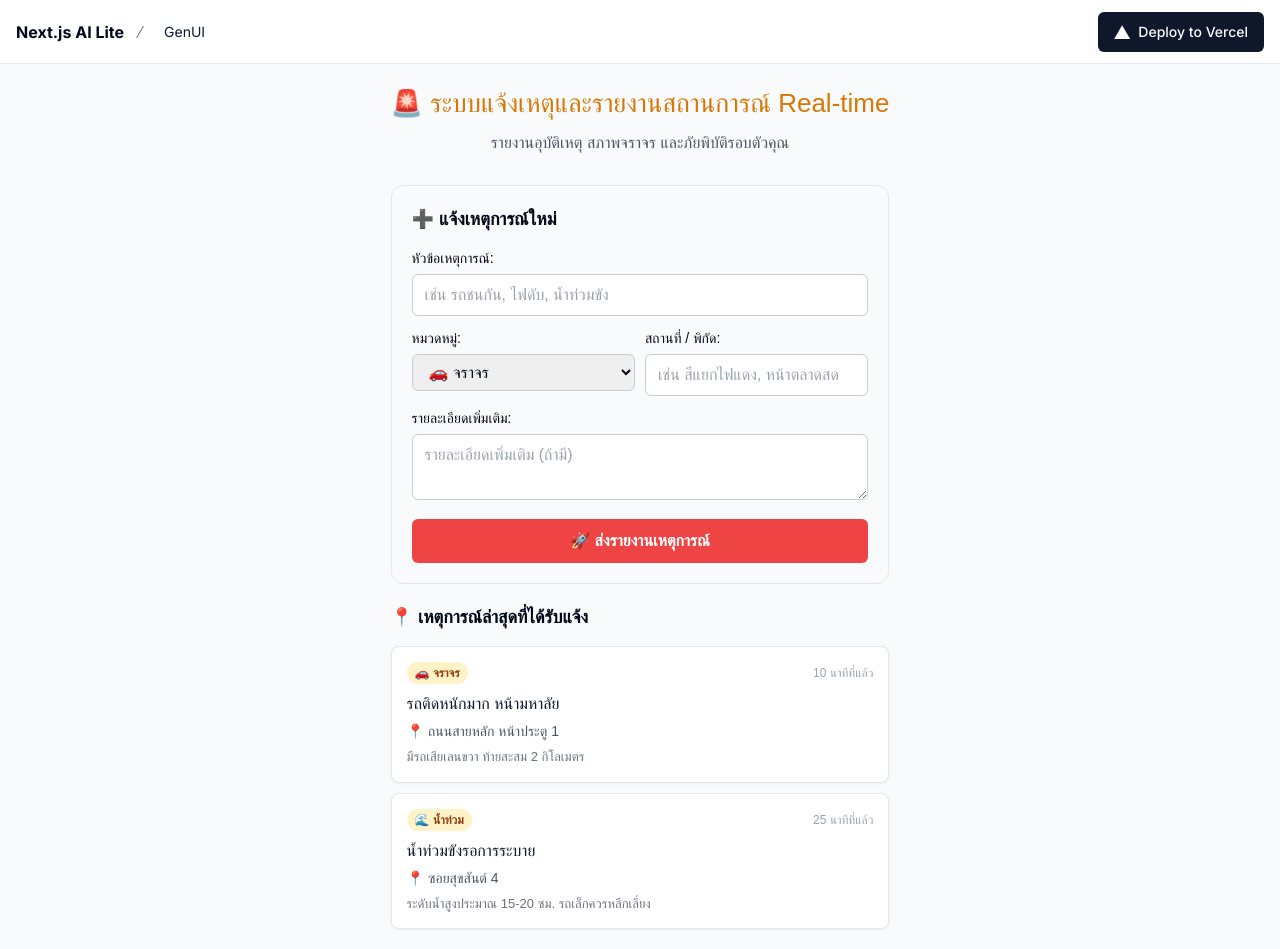
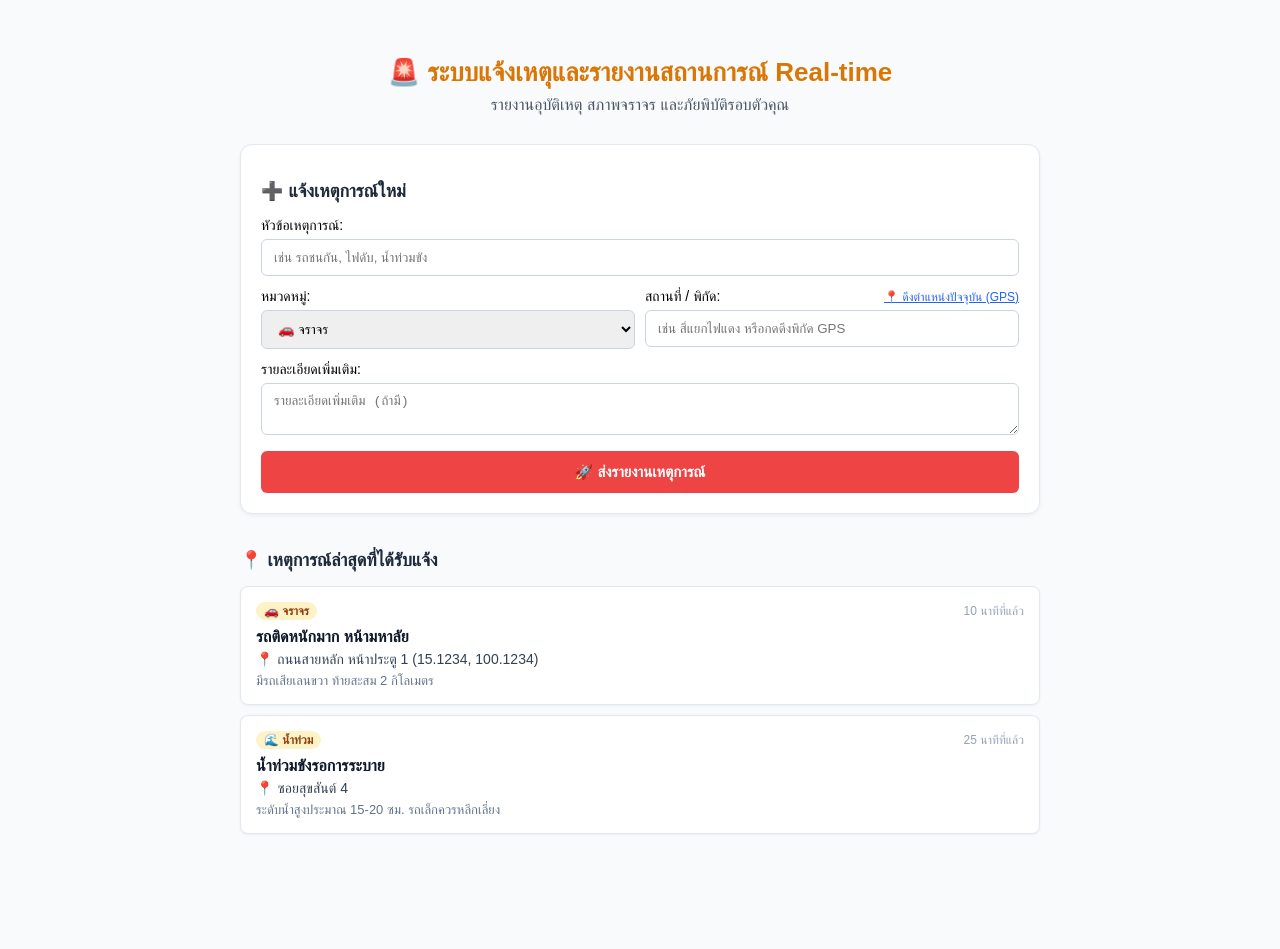
Before and after one commit to s690234303-bot/next-js-ai-lite, a Next.js app: page / in a window 1280 px wide. After the commit the page ends 854 px from the top, so only its background shows below. Built offline with nearby package versions, Linux system fonts and the light colour scheme; no server answers.

Commit message:
ปรับปรุงดีไซน์และเพิ่ม GPS

```diff
--- a/src/app/layout.tsx
+++ b/src/app/layout.tsx
@@ -1,27 +1,19 @@
 import type { Metadata } from "next";
-import { Inter } from "next/font/google";
-import "./globals.css";
-import { Header } from "@/components/header";
-
-const inter = Inter({ subsets: ["latin"] });
 
 export const metadata: Metadata = {
-  title: "Next.js AI Lite App",
-  description: "AI with Next and AI SDK",
+  title: "ระบบรายงานสถานการณ์ Real-time",
+  description: "แอปพลิเคชันแจ้งเหตุและรายงานสถานการณ์แบบ Real-time",
 };
 
 export default function RootLayout({
   children,
-}: Readonly<{
+}: {
   children: React.ReactNode;
-}>) {
+}) {
   return (
-    <html lang="en">
-      <body className={inter.className}>
-        <Header />
-        <main className="bg-muted/50 flex h-100vh flex-1 flex-col">
-          {children}
-        </main>
+    <html lang="th">
+      <body style={{ margin: 0, padding: 0, backgroundColor: '#f8fafc' }}>
+        {children}
       </body>
     </html>
   );
--- a/src/app/page.tsx
+++ b/src/app/page.tsx
@@ -16,7 +16,7 @@ export default function Home() {
       id: 1,
       title: 'รถติดหนักมาก หน้ามหาลัย',
       category: '🚗 จราจร',
-      location: 'ถนนสายหลัก หน้าประตู 1',
+      location: 'ถนนสายหลัก หน้าประตู 1 (15.1234, 100.1234)',
       detail: 'มีรถเสียเลนขวา ท้ายสะสม 2 กิโลเมตร',
       time: '10 นาทีที่แล้ว',
     },
@@ -34,6 +34,28 @@ export default function Home() {
   const [category, setCategory] = useState('🚗 จราจร');
   const [location, setLocation] = useState('');
   const [detail, setDetail] = useState('');
+  const [loadingGps, setLoadingGps] = useState(false);
+
+  // ฟังก์ชันดึงพิกัด GPS จริงจากอุปกรณ์
+  const handleGetLocation = () => {
+    if (!navigator.geolocation) {
+      alert('อุปกรณ์ของคุณไม่รองรับการดึงพิกัด GPS');
+      return;
+    }
+    setLoadingGps(true);
+    navigator.geolocation.getCurrentPosition(
+      (position) => {
+        const lat = position.coords.latitude.toFixed(5);
+        const lng = position.coords.longitude.toFixed(5);
+        setLocation(`พิกัดปัจจุบัน (${lat}, ${lng})`);
+        setLoadingGps(false);
+      },
+      () => {
+        alert('ไม่สามารถดึงตำแหน่งได้ กรุณาเปิดอนุญาตการใช้ Location บนเบราว์เซอร์');
+        setLoadingGps(false);
+      }
+    );
+  };
 
   const handleSubmit = (e: React.FormEvent) => {
     e.preventDefault();
@@ -56,7 +78,7 @@ export default function Home() {
 
   return (
     <div style={{ maxWidth: '800px', margin: '0 auto', padding: '20px', fontFamily: 'sans-serif' }}>
-      <header style={{ textAlign: 'center', marginBottom: '30px' }}>
+      <header style={{ textAlign: 'center', marginBottom: '30px', paddingTop: '20px' }}>
         <h1 style={{ color: '#d97706', fontSize: '26px', marginBottom: '8px' }}>
           🚨 ระบบแจ้งเหตุและรายงานสถานการณ์ Real-time
         </h1>
@@ -65,8 +87,8 @@ export default function Home() {
 
       <div style={{ display: 'grid', gap: '20px' }}>
         {/* ฟอร์มแจ้งเหตุ */}
-        <div style={{ background: '#f9fafb', padding: '20px', borderRadius: '12px', border: '1px solid #e5e7eb' }}>
-          <h2 style={{ fontSize: '18px', fontWeight: 'bold', marginBottom: '15px' }}>➕ แจ้งเหตุการณ์ใหม่</h2>
+        <div style={{ background: '#ffffff', padding: '20px', borderRadius: '12px', border: '1px solid #e2e8f0', boxShadow: '0 2px 4px rgba(0,0,0,0.05)' }}>
+          <h2 style={{ fontSize: '18px', fontWeight: 'bold', marginBottom: '15px', color: '#1e293b' }}>➕ แจ้งเหตุการณ์ใหม่</h2>
           <form onSubmit={handleSubmit} style={{ display: 'flex', flexDirection: 'column', gap: '12px' }}>
             <div>
               <label style={{ display: 'block', marginBottom: '5px', fontSize: '14px', fontWeight: '500' }}>หัวข้อเหตุการณ์:</label>
@@ -75,17 +97,17 @@ export default function Home() {
                 value={title}
                 onChange={(e) => setTitle(e.target.value)}
                 placeholder="เช่น รถชนกัน, ไฟดับ, น้ำท่วมขัง"
-                style={{ width: '100%', padding: '8px 12px', borderRadius: '6px', border: '1px solid #ccc', boxSizing: 'border-box' }}
+                style={{ width: '100%', padding: '10px 12px', borderRadius: '6px', border: '1px solid #cbd5e1', boxSizing: 'border-box' }}
               />
             </div>
 
-            <div style={{ display: 'flex', gap: '10px' }}>
-              <div style={{ flex: 1 }}>
+            <div style={{ display: 'flex', gap: '10px', flexWrap: 'wrap' }}>
+              <div style={{ flex: 1, minWidth: '200px' }}>
                 <label style={{ display: 'block', marginBottom: '5px', fontSize: '14px', fontWeight: '500' }}>หมวดหมู่:</label>
                 <select
                   value={category}
                   onChange={(e) => setCategory(e.target.value)}
-                  style={{ width: '100%', padding: '8px 12px', borderRadius: '6px', border: '1px solid #ccc', boxSizing: 'border-box' }}
+                  style={{ width: '100%', padding: '10px 12px', borderRadius: '6px', border: '1px solid #cbd5e1', boxSizing: 'border-box' }}
                 >
                   <option value="🚗 จราจร">🚗 จราจร</option>
                   <option value="⚠️ อุบัติเหตุ">⚠️ อุบัติเหตุ</option>
@@ -94,14 +116,32 @@ export default function Home() {
                   <option value="📢 อื่นๆ">📢 อื่นๆ</option>
                 </select>
               </div>
-              <div style={{ flex: 1 }}>
-                <label style={{ display: 'block', marginBottom: '5px', fontSize: '14px', fontWeight: '500' }}>สถานที่ / พิกัด:</label>
+
+              <div style={{ flex: 1, minWidth: '200px' }}>
+                <div style={{ display: 'flex', justifyContent: 'space-between', alignItems: 'center', marginBottom: '5px' }}>
+                  <label style={{ fontSize: '14px', fontWeight: '500' }}>สถานที่ / พิกัด:</label>
+                  <button
+                    type="button"
+                    onClick={handleGetLocation}
+                    style={{
+                      fontSize: '12px',
+                      color: '#2563eb',
+                      background: 'none',
+                      border: 'none',
+                      cursor: 'pointer',
+                      textDecoration: 'underline',
+                      padding: 0
+                    }}
+                  >
+                    {loadingGps ? '⌛ กำลังดึงพิกัด...' : '📍 ดึงตำแหน่งปัจจุบัน (GPS)'}
+                  </button>
+                </div>
                 <input
                   type="text"
                   value={location}
                   onChange={(e) => setLocation(e.target.value)}
-                  placeholder="เช่น สี่แยกไฟแดง, หน้าตลาดสด"
-                  style={{ width: '100%', padding: '8px 12px', borderRadius: '6px', border: '1px solid #ccc', boxSizing: 'border-box' }}
+                  placeholder="เช่น สี่แยกไฟแดง หรือกดดึงพิกัด GPS"
+                  style={{ width: '100%', padding: '10px 12px', borderRadius: '6px', border: '1px solid #cbd5e1', boxSizing: 'border-box' }}
                 />
               </div>
             </div>
@@ -113,7 +153,7 @@ export default function Home() {
                 onChange={(e) => setDetail(e.target.value)}
                 rows={2}
                 placeholder="รายละเอียดเพิ่มเติม (ถ้ามี)"
-                style={{ width: '100%', padding: '8px 12px', borderRadius: '6px', border: '1px solid #ccc', boxSizing: 'border-box' }}
+                style={{ width: '100%', padding: '10px 12px', borderRadius: '6px', border: '1px solid #cbd5e1', boxSizing: 'border-box' }}
               />
             </div>
 
@@ -122,11 +162,12 @@ export default function Home() {
               style={{
                 backgroundColor: '#ef4444',
                 color: '#fff',
-                padding: '10px',
+                padding: '12px',
                 borderRadius: '6px',
                 border: 'none',
                 fontWeight: 'bold',
                 cursor: 'pointer',
+                fontSize: '15px'
               }}
             >
               🚀 ส่งรายงานเหตุการณ์
@@ -136,7 +177,7 @@ export default function Home() {
 
         {/* รายการเหตุการณ์ */}
         <div>
-          <h2 style={{ fontSize: '18px', fontWeight: 'bold', marginBottom: '15px' }}>📍 เหตุการณ์ล่าสุดที่ได้รับแจ้ง</h2>
+          <h2 style={{ fontSize: '18px', fontWeight: 'bold', marginBottom: '15px', color: '#1e293b' }}>📍 เหตุการณ์ล่าสุดที่ได้รับแจ้ง</h2>
           <div style={{ display: 'flex', flexDirection: 'column', gap: '10px' }}>
             {incidents.map((item) => (
               <div
@@ -144,7 +185,7 @@ export default function Home() {
                 style={{
                   padding: '15px',
                   borderRadius: '8px',
-                  border: '1px solid #e5e7eb',
+                  border: '1px solid #e2e8f0',
                   backgroundColor: '#ffffff',
                   boxShadow: '0 1px 3px rgba(0,0,0,0.05)',
                 }}
@@ -162,11 +203,11 @@ export default function Home() {
                   >
                     {item.category}
                   </span>
-                  <span style={{ fontSize: '12px', color: '#9ca3af' }}>{item.time}</span>
+                  <span style={{ fontSize: '12px', color: '#94a3b8' }}>{item.time}</span>
                 </div>
-                <h3 style={{ margin: '0 0 5px 0', fontSize: '16px', color: '#111827' }}>{item.title}</h3>
-                <p style={{ margin: '0 0 5px 0', fontSize: '14px', color: '#4b5563' }}>📍 {item.location}</p>
-                {item.detail && <p style={{ margin: 0, fontSize: '13px', color: '#6b7280' }}>{item.detail}</p>}
+                <h3 style={{ margin: '0 0 5px 0', fontSize: '16px', color: '#0f172a' }}>{item.title}</h3>
+                <p style={{ margin: '0 0 5px 0', fontSize: '14px', color: '#334155' }}>📍 {item.location}</p>
+                {item.detail && <p style={{ margin: 0, fontSize: '13px', color: '#64748b' }}>{item.detail}</p>}
               </div>
             ))}
           </div>
```
